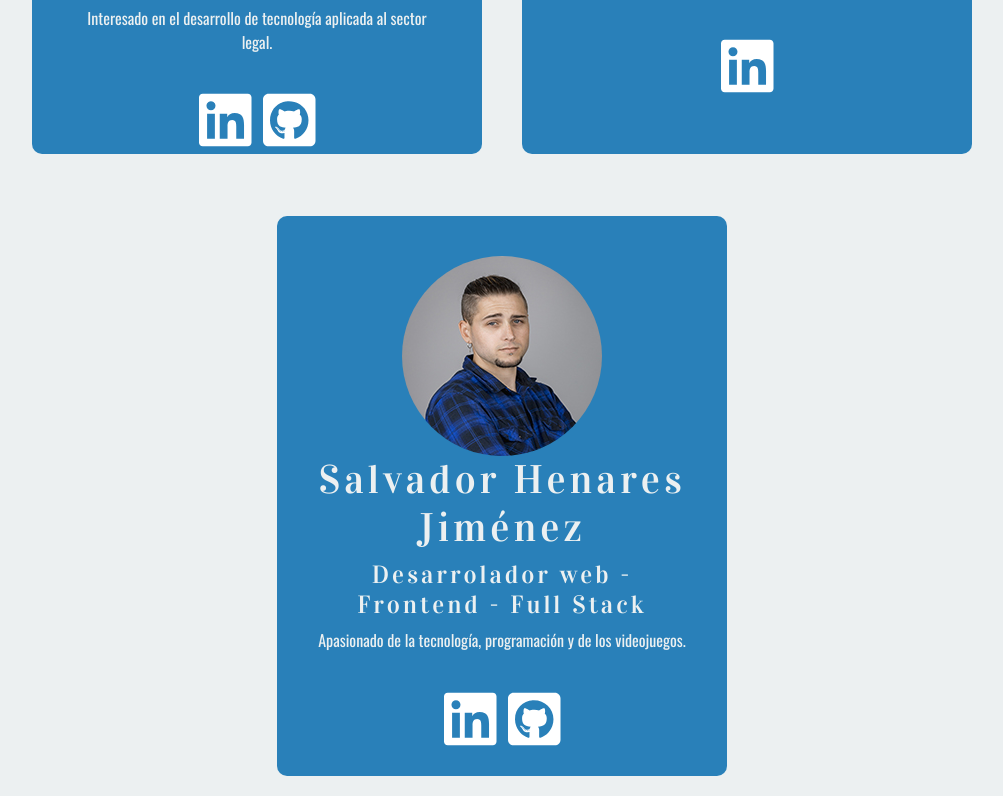
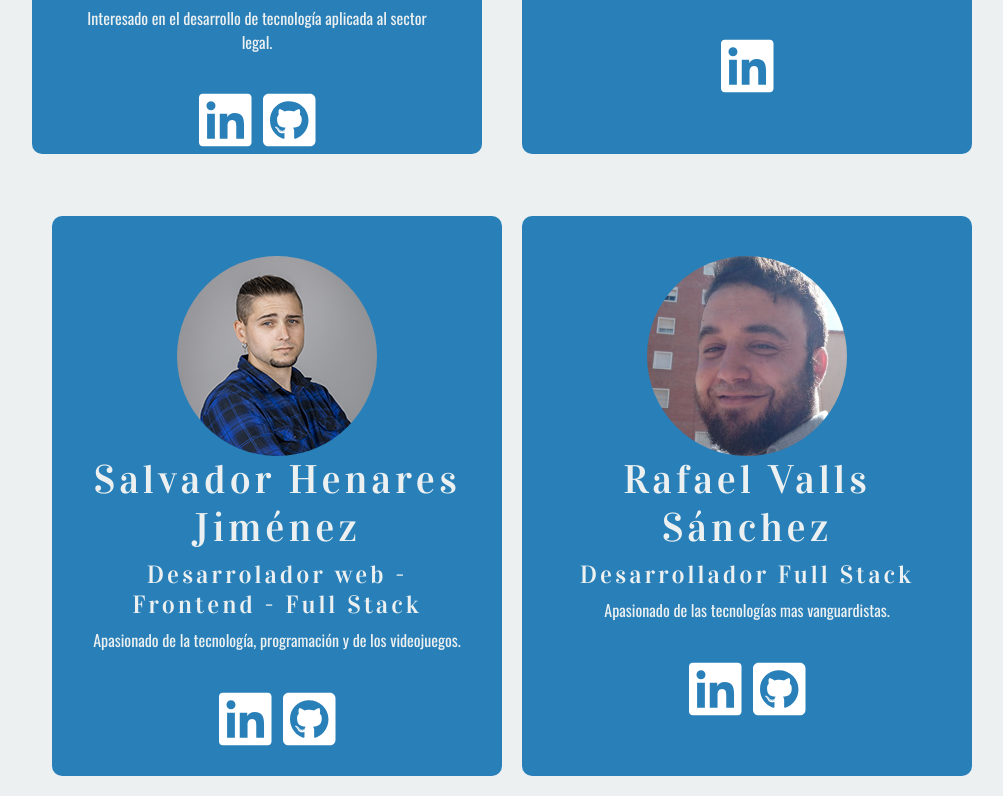
Before and after one commit to migohe14/contract-template, a Vue app: page / in a window 1280 px wide. Shown: the part 2117-2913 px from the top of the page, without its empty margins (138-1141 px from the left). Built offline with nearby package versions, Linux system fonts and the light colour scheme; what vuefire would draw is missing.

Commit message:
add About MTXDevp

```diff
--- a/src/components/About.vue
+++ b/src/components/About.vue
@@ -53,6 +53,26 @@
             </li>
             <li>
               <a href="https://github.com/SahJ00" target="_blank">
+                <i class="fab fa-github-square"></i>
+              </a>
+            </li>
+          </ul>
+        </div>
+      </div>
+      <div class="flex-item-about">
+        <div class="box" data-aos="zoom-in">
+          <img src="../assets/images/MTXDevp.jpg" class="box-img">
+          <h1>Rafael Valls Sánchez</h1>
+          <h5>Desarrollador Full Stack </h5>
+          <p>Apasionado de las tecnologías mas vanguardistas.</p>
+          <ul>
+            <li>
+              <a href="https://www.linkedin.com/in/mtxdevp/" target="_blank">
+                <i class="fab fa-linkedin"></i>
+              </a>
+            </li>
+            <li>
+              <a href="https://github.com/MTXDevp" target="_blank">
                 <i class="fab fa-github-square"></i>
               </a>
             </li>
```
Also changed, not shown: src/assets/images/MTXDevp.jpg (added).
